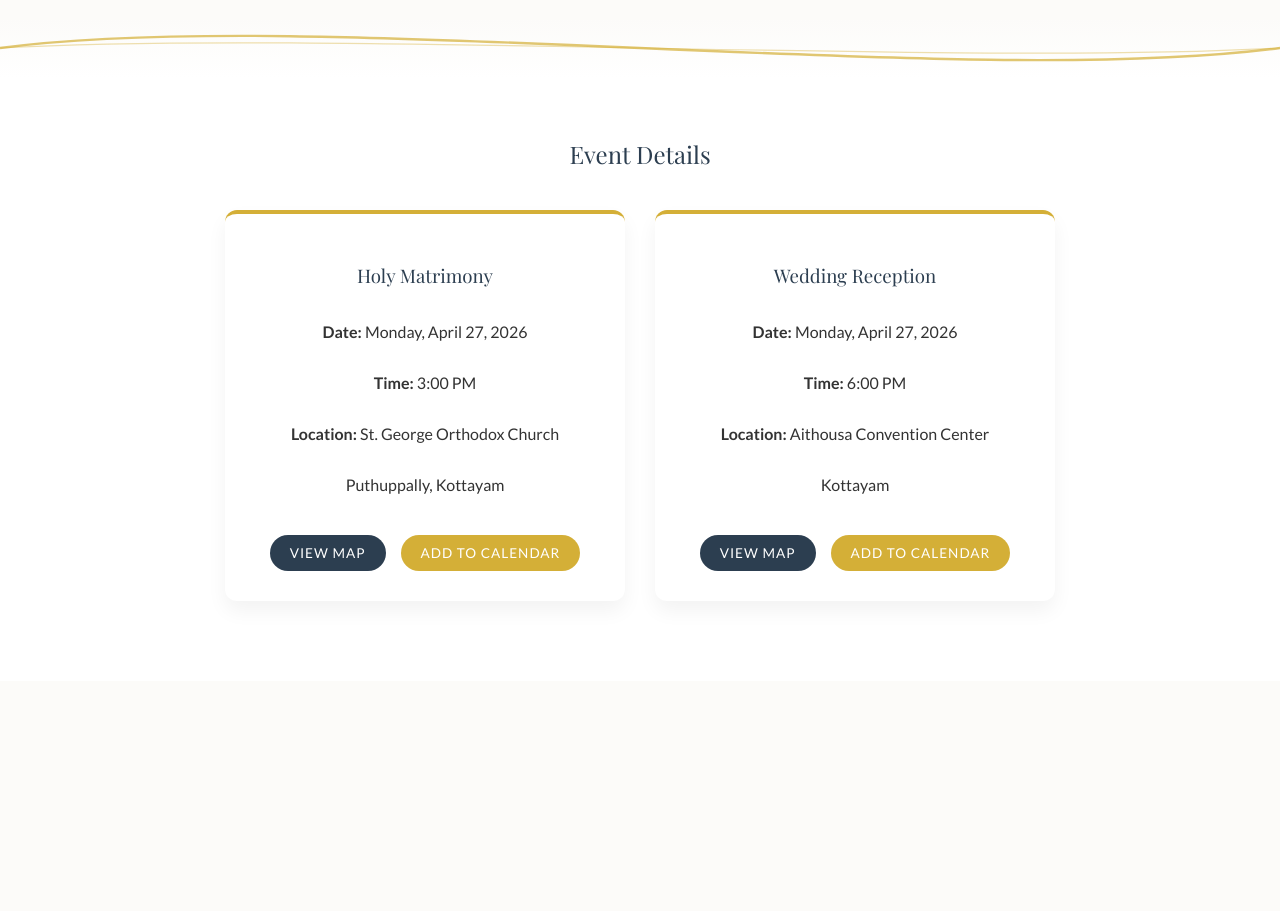
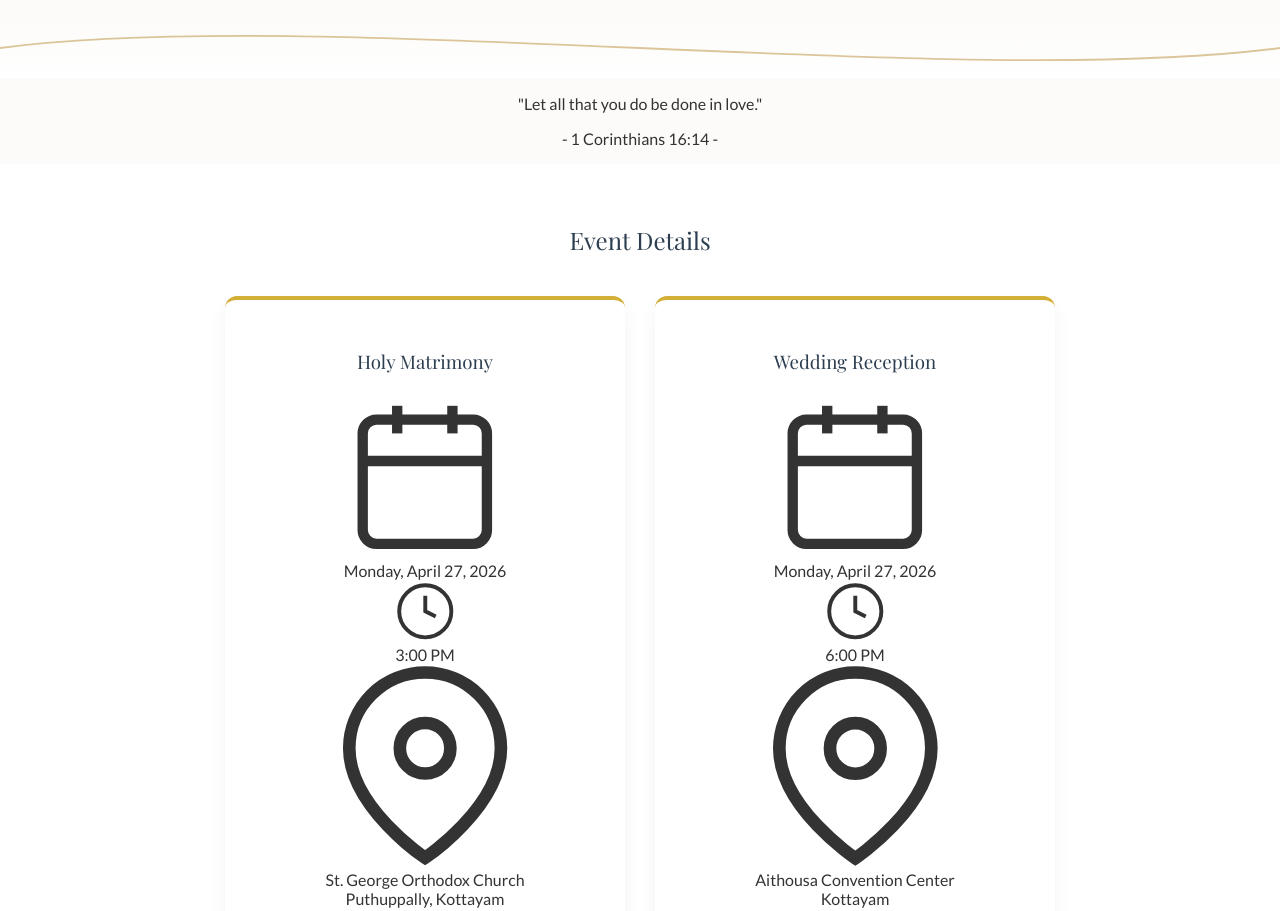
Before and after one commit to allen-and-feba/allen-feba-wedding, a plain HTML site: page index.html in a window 1280 px wide. Shown: the part 1160-2071 px from the top of the page. Before the commit the page ends 1841 px from the top, so only its background shows below. Drawn offline with nearby package versions, Linux system fonts and the light colour scheme; a web font is replaced by a local one.

Commit message:
Update index.html

```diff
--- a/index.html
+++ b/index.html
@@ -3,15 +3,18 @@
 <head>
     <meta charset="UTF-8">
     <meta name="viewport" content="width=device-width, initial-scale=1.0">
-    <title>Wedding Invitation | Allen & Feba</title>
+    <title>The Wedding of Allen & Feba</title>
     <link rel="stylesheet" href="style.css">
     <link href="https://fonts.googleapis.com/css2?family=Playfair+Display:ital,wght@0,400;0,700;1,400&family=Lato:wght@300;400;700&display=swap" rel="stylesheet">
 </head>
 <body>
     <div id="preloader">
         <div class="loader-content">
-            <h1>A <span class="gold-and">&</span> F</h1>
-            <div class="loading-line"></div>
+            <h1 class="premium-initials">A <span class="champagne-and">&</span> F</h1>
+            <div class="loading-bar-container">
+                <div class="loading-line"></div>
+            </div>
+            <p class="loading-text">The Celebration is Loading</p>
         </div>
     </div>
 
@@ -50,7 +53,7 @@
     </header>
 
     <section class="countdown-section hidden">
-        <h2>The Big Day Approaches</h2>
+        <h2 class="section-title">The Big Day Approaches</h2>
         <div id="countdown" class="countdown-container">
             <div class="time-box hover-lift">
                 <span id="days">00</span>
@@ -73,41 +76,77 @@
 
     <div class="section-divider">
         <svg xmlns="http://www.w3.org/2000/svg" viewBox="0 0 1200 50" preserveAspectRatio="none">
-            <path d="M0,25 C300,-10 900,60 1200,25" fill="none" stroke="#d4af37" stroke-width="2" opacity="0.7"/>
-            <path d="M0,25 C300,10 900,40 1200,25" fill="none" stroke="#d4af37" stroke-width="1" opacity="0.4"/>
+            <path d="M0,25 C300,-10 900,60 1200,25" fill="none" stroke="#c5a059" stroke-width="1.5" opacity="0.6"/>
         </svg>
     </div>
 
+    <section class="verse-section hidden">
+        <div class="verse-content hover-lift delay-1">
+            <blockquote>"Let all that you do be done in love."</blockquote>
+            <p class="verse-reference">- 1 Corinthians 16:14 -</p>
+        </div>
+    </section>
+
     <section class="details-section hidden">
-        <h2>Event Details</h2>
+        <h2 class="section-title">Event Details</h2>
         <div class="details-grid">
+
             <div class="detail-card hover-lift">
-                <h3>Holy Matrimony</h3>
-                <p><strong>Date:</strong> Monday, April 27, 2026</p>
-                <p><strong>Time:</strong> 3:00 PM</p>
-                <p><strong>Location:</strong> St. George Orthodox Church</p>
-                <p>Puthuppally, Kottayam</p>
+                <div class="card-header">
+                    <h3>Holy Matrimony</h3>
+                </div>
+
+                <div class="icon-line">
+                    <svg viewBox="0 0 24 24" fill="none" stroke="currentColor" stroke-width="1.5"><rect x="3" y="4" width="18" height="18" rx="2" ry="2"></rect><line x1="16" y1="2" x2="16" y2="6"></line><line x1="8" y1="2" x2="8" y2="6"></line><line x1="3" y1="10" x2="21" y2="10"></line></svg>
+                    <span>Monday, April 27, 2026</span>
+                </div>
+
+                <div class="icon-line">
+                    <svg viewBox="0 0 24 24" fill="none" stroke="currentColor" stroke-width="1.5"><circle cx="12" cy="12" r="10"></circle><polyline points="12 6 12 12 16 14"></polyline></svg>
+                    <span>3:00 PM</span>
+                </div>
+
+                <div class="icon-line align-start">
+                    <svg viewBox="0 0 24 24" fill="none" stroke="currentColor" stroke-width="1.5"><path d="M21 10c0 7-9 13-9 13s-9-6-9-13a9 9 0 0 1 18 0z"></path><circle cx="12" cy="10" r="3"></circle></svg>
+                    <span>St. George Orthodox Church<br>Puthuppally, Kottayam</span>
+                </div>
 
                 <div class="button-group">
                     <a href="https://www.google.com/maps/search/?api=1&query=St.+George+Orthodox+Church+Puthuppally+Kottayam" target="_blank" rel="noopener noreferrer" class="action-button map-btn">View Map</a>
                     <a href="https://calendar.google.com/calendar/render?action=TEMPLATE&text=Wedding+of+Allen+%26+Feba&dates=20260427T093000Z/20260427T103000Z&details=Holy+Matrimony+at+St.+George+Orthodox+Church&location=St.+George+Orthodox+Church,+Puthuppally,+Kottayam" target="_blank" rel="noopener noreferrer" class="action-button cal-btn">Add to Calendar</a>
                 </div>
             </div>
+
             <div class="detail-card hover-lift delay-1">
-                <h3>Wedding Reception</h3>
-                <p><strong>Date:</strong> Monday, April 27, 2026</p>
-                <p><strong>Time:</strong> 6:00 PM</p>
-                <p><strong>Location:</strong> Aithousa Convention Center</p>
-                <p>Kottayam</p>
+                <div class="card-header">
+                    <h3>Wedding Reception</h3>
+                </div>
+
+                <div class="icon-line">
+                    <svg viewBox="0 0 24 24" fill="none" stroke="currentColor" stroke-width="1.5"><rect x="3" y="4" width="18" height="18" rx="2" ry="2"></rect><line x1="16" y1="2" x2="16" y2="6"></line><line x1="8" y1="2" x2="8" y2="6"></line><line x1="3" y1="10" x2="21" y2="10"></line></svg>
+                    <span>Monday, April 27, 2026</span>
+                </div>
+
+                <div class="icon-line">
+                    <svg viewBox="0 0 24 24" fill="none" stroke="currentColor" stroke-width="1.5"><circle cx="12" cy="12" r="10"></circle><polyline points="12 6 12 12 16 14"></polyline></svg>
+                    <span>6:00 PM</span>
+                </div>
+
+                <div class="icon-line align-start">
+                    <svg viewBox="0 0 24 24" fill="none" stroke="currentColor" stroke-width="1.5"><path d="M21 10c0 7-9 13-9 13s-9-6-9-13a9 9 0 0 1 18 0z"></path><circle cx="12" cy="10" r="3"></circle></svg>
+                    <span>Aithousa Convention Center<br>Kottayam</span>
+                </div>
 
                 <div class="button-group">
                     <a href="https://www.google.com/maps/search/?api=1&query=Aithousa+Convention+Center+Kottayam" target="_blank" rel="noopener noreferrer" class="action-button map-btn">View Map</a>
                     <a href="https://calendar.google.com/calendar/render?action=TEMPLATE&text=Wedding+Reception:+Allen+%26+Feba&dates=20260427T123000Z/20260427T153000Z&details=Wedding+Reception+celebration&location=Aithousa+Convention+Center,+Kottayam" target="_blank" rel="noopener noreferrer" class="action-button cal-btn">Add to Calendar</a>
                 </div>
             </div>
+
         </div>
     </section>
 
+    <script src="https://cdn.jsdelivr.net/npm/canvas-confetti@1.6.0/dist/confetti.browser.min.js"></script>
     <script src="script.js"></script>
 </body>
 </html>
```
